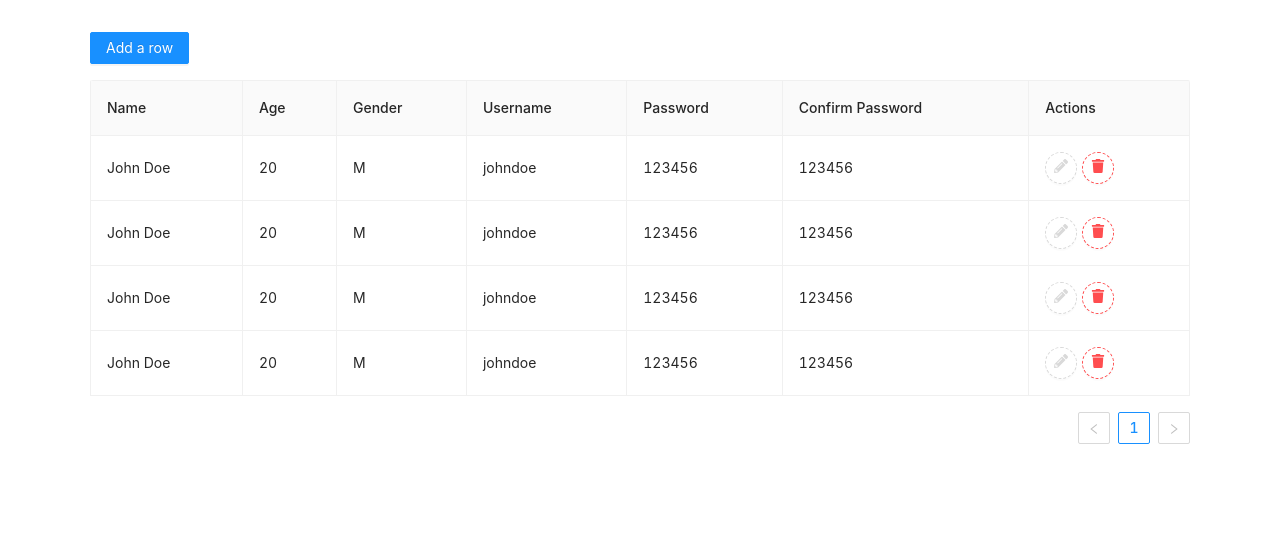
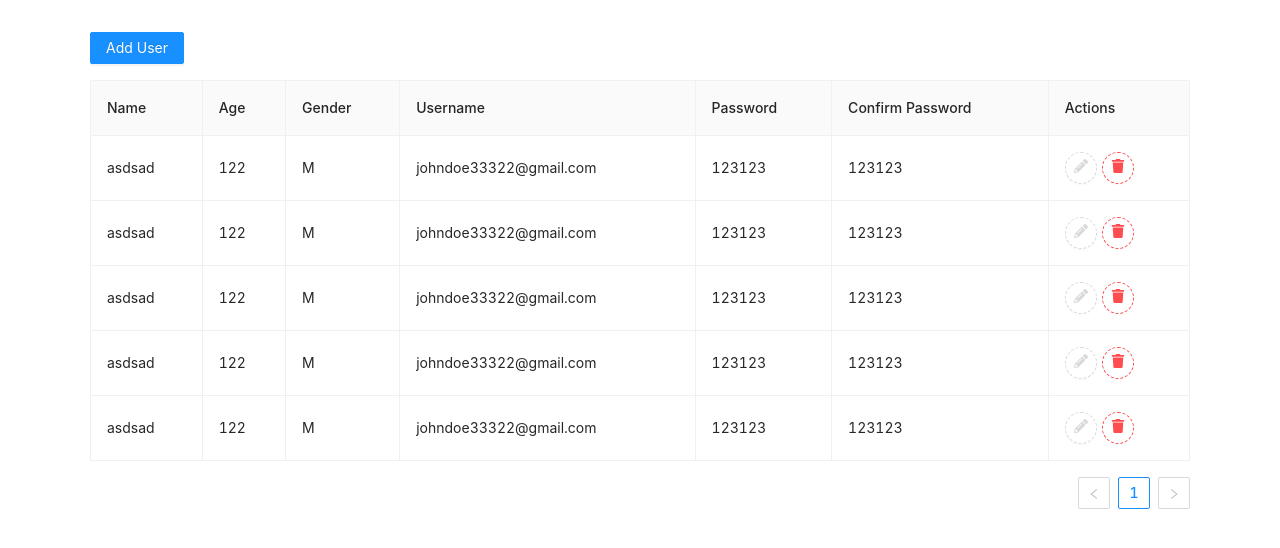
Before and after one commit to Lokecross/flexge-react-test, a React (Create React App) app: page / in a window 1280 px wide. Shown: the top 548 px of the page. Built offline with nearby package versions, Linux system fonts and the light colour scheme; data requests are answered from the project's data file.

Commit message:
feat: add user

```diff
--- a/api/db.json
+++ b/api/db.json
@@ -1,40 +1,49 @@
 {
   "users": [
     {
-      "name": "John Doe",
-      "age": "20",
+      "name": "asdsad",
+      "age": 122,
       "gender": "M",
-      "username": "johndoe",
-      "password": "123456",
-      "confirmPassword": "123456",
-      "id": 39
+      "username": "johndoe33322@gmail.com",
+      "password": "123123",
+      "confirmPassword": "123123",
+      "id": 43
     },
     {
-      "name": "John Doe",
-      "age": "20",
+      "name": "asdsad",
+      "age": 122,
       "gender": "M",
-      "username": "johndoe",
-      "password": "123456",
-      "confirmPassword": "123456",
-      "id": 40
+      "username": "johndoe33322@gmail.com",
+      "password": "123123",
+      "confirmPassword": "123123",
+      "id": 44
     },
     {
-      "name": "John Doe",
-      "age": "20",
+      "name": "asdsad",
+      "age": 122,
       "gender": "M",
-      "username": "johndoe",
-      "password": "123456",
-      "confirmPassword": "123456",
-      "id": 41
+      "username": "johndoe33322@gmail.com",
+      "password": "123123",
+      "confirmPassword": "123123",
+      "id": 45
     },
     {
-      "name": "John Doe",
-      "age": "20",
+      "name": "asdsad",
+      "age": 122,
       "gender": "M",
-      "username": "johndoe",
-      "password": "123456",
-      "confirmPassword": "123456",
-      "id": 42
+      "username": "johndoe33322@gmail.com",
+      "password": "123123",
+      "confirmPassword": "123123",
+      "id": 46
+    },
+    {
+      "name": "asdsad",
+      "age": 122,
+      "gender": "M",
+      "username": "johndoe33322@gmail.com",
+      "password": "123123",
+      "confirmPassword": "123123",
+      "id": 47
     }
   ]
 }
--- /dev/null
+++ b/src/pages/Home/components/Body/components/TableUsers/components/AddButton/index.tsx
@@ -0,0 +1,171 @@
+import { useState } from 'react';
+
+import {
+  Modal,
+  Form,
+  Input,
+  Button,
+  InputNumber,
+  Select,
+  notification,
+} from 'antd';
+
+import { useMutation, useQueryClient } from 'react-query';
+
+import { createUser } from 'queries/users';
+
+const { Option } = Select;
+
+const AddButton = () => {
+  const queryClient = useQueryClient();
+
+  const [visible, setVisible] = useState(false);
+  const [loading, setLoading] = useState(false);
+
+  const mutation = useMutation(createUser, {
+    onSuccess: () => {
+      queryClient.invalidateQueries('users');
+      setLoading(false);
+      notification.success({
+        message: 'User added successfully',
+      });
+      setVisible(false);
+    },
+    onError: () => {
+      notification.error({
+        message: 'An error has occurred',
+      });
+    },
+  });
+
+  const showModal = () => {
+    setVisible(true);
+  };
+
+  const handleOk = () => {
+    setVisible(false);
+  };
+
+  const handleCancel = () => {
+    console.log('Clicked cancel button');
+    setVisible(false);
+  };
+
+  const onFinish = (values: any) => {
+    setLoading(true);
+    mutation.mutate({
+      name: values.name,
+      age: values.age,
+      gender: values.gender,
+      username: values.username,
+      password: values.password,
+      confirmPassword: values.confirmPassword,
+    });
+  };
+
+  const onFinishFailed = (errorInfo: any) => {
+    console.log('Failed:', errorInfo);
+  };
+
+  return (
+    <>
+      <Button type="primary" onClick={showModal}>
+        Add User
+      </Button>
+      <Modal
+        title="Title"
+        visible={visible}
+        onOk={handleOk}
+        confirmLoading={loading}
+        onCancel={handleCancel}
+        footer={null}
+      >
+        <Form
+          name="basic"
+          layout="vertical"
+          initialValues={{ remember: true }}
+          onFinish={onFinish}
+          onFinishFailed={onFinishFailed}
+        >
+          <Form.Item
+            label="Name"
+            name="name"
+            rules={[{ required: true, message: 'Required field' }]}
+          >
+            <Input />
+          </Form.Item>
+
+          <Form.Item
+            label="Age"
+            name="age"
+            rules={[
+              { required: true, message: 'Required field' },
+              () => ({
+                validator(_, value) {
+                  if (Number(value) < 18) {
+                    return Promise.reject(new Error('Minimum age is 18 yo'));
+                  }
+
+                  return Promise.resolve();
+                },
+              }),
+            ]}
+          >
+            <InputNumber />
+          </Form.Item>
+
+          <Form.Item name="gender" label="Gender" rules={[{ required: true }]}>
+            <Select placeholder="Gender">
+              <Option value="M">M</Option>
+              <Option value="F">F</Option>
+            </Select>
+          </Form.Item>
+
+          <Form.Item
+            label="Username"
+            name="username"
+            rules={[{ required: true, message: 'Required field' }]}
+          >
+            <Input />
+          </Form.Item>
+
+          <Form.Item
+            label="Password"
+            name="password"
+            rules={[{ required: true, message: 'Required field' }]}
+          >
+            <Input.Password />
+          </Form.Item>
+
+          <Form.Item
+            label="Confirm Password"
+            name="confirmPassword"
+            rules={[
+              { required: true, message: 'Required field' },
+              ({ getFieldValue }) => ({
+                validator(_, value) {
+                  if (getFieldValue('password') !== value) {
+                    return Promise.reject(new Error('Passwords not match'));
+                  }
+
+                  return Promise.resolve();
+                },
+              }),
+            ]}
+          >
+            <Input.Password />
+          </Form.Item>
+
+          <div style={{ height: 16 }} />
+          <Form.Item>
+            <Button type="primary" htmlType="submit" loading={loading}>
+              Submit
+            </Button>
+          </Form.Item>
+        </Form>
+      </Modal>
+    </>
+  );
+};
+
+export default AddButton;
--- a/src/pages/Home/components/Body/components/TableUsers/index.tsx
+++ b/src/pages/Home/components/Body/components/TableUsers/index.tsx
@@ -1,6 +1,14 @@
 import { useState } from 'react';
 
-import { Button, Table, Form, InputNumber, Input, notification } from 'antd';
+import {
+  Button,
+  Table,
+  Form,
+  InputNumber,
+  Input,
+  notification,
+  Select,
+} from 'antd';
 
 import { useMutation, useQueryClient } from 'react-query';
 
@@ -10,11 +18,15 @@ import { FaTrash, FaCheck, FaTimes, FaPencilAlt } from 'react-icons/fa';
 
 import { deleteUser, editUser } from 'queries/users';
 
+import AddButton from './components/AddButton';
+
+const { Option } = Select;
+
 interface EditableCellProps extends React.HTMLAttributes<HTMLElement> {
   editing: boolean;
   dataIndex: string;
   title: any;
-  inputType: 'number' | 'text';
+  inputType: 'number' | 'select' | 'text';
   children: React.ReactNode;
 }
 
@@ -25,7 +37,22 @@ const EditableCell = ({
   children,
   ...restProps
 }: EditableCellProps) => {
-  const inputNode = inputType === 'number' ? <InputNumber /> : <Input />;
+  const inputNode = (() => {
+    if (inputType === 'number') {
+      return <InputNumber />;
+    }
+
+    if (inputType === 'select') {
+      return (
+        <Select placeholder="Gender">
+          <Option value="M">M</Option>
+          <Option value="F">F</Option>
+        </Select>
+      );
+    }
+
+    return <Input />;
+  })();
 
   return (
     <td {...restProps}>
@@ -40,14 +67,27 @@ const EditableCell = ({
             },
             ({ getFieldValue }) => ({
               validator(_, value) {
-                if (
-                  !value ||
-                  getFieldValue('password') === value ||
-                  dataIndex !== 'confirmPassword'
-                ) {
+                const errorMessage = () => {
+                  if (dataIndex === 'confirmPassword') {
+                    if (getFieldValue('password') !== value) {
+                      return Promise.reject(new Error('Passwords not match'));
+                    }
+
+                    return Promise.resolve();
+                  }
+
+                  if (dataIndex === 'age') {
+                    if (Number(value) < 18) {
+                      return Promise.reject(new Error('Minimum age is 18 yo'));
+                    }
+
+                    return Promise.resolve();
+                  }
+
                   return Promise.resolve();
-                }
-                return Promise.reject(new Error('Passwords not match'));
+                };
+
+                return errorMessage();
               },
             }),
           ]}
@@ -242,7 +282,12 @@ const TableUsers = ({ originData }: ITableUsersProps) => {
       ...col,
       onCell: (record: IQuery) => ({
         record,
-        inputType: col.dataIndex === 'age' ? 'number' : 'text',
+        inputType: (() => {
+          if (col.dataIndex === 'age') return 'number';
+          if (col.dataIndex === 'gender') return 'select';
+
+          return 'text';
+        })(),
         dataIndex: col.dataIndex,
         title: col.title,
         editing: isEditing(record),
@@ -252,15 +297,8 @@ const TableUsers = ({ originData }: ITableUsersProps) => {
 
   return (
     <div>
-      <Button
-        onClick={() => {
-          //
-        }}
-        type="primary"
-        style={{ marginBottom: 16 }}
-      >
-        Add a row
-      </Button>
+      <AddButton />
+      <div style={{ height: 16 }} />
       <Form form={form} component={false}>
         <Table
           bordered
```
